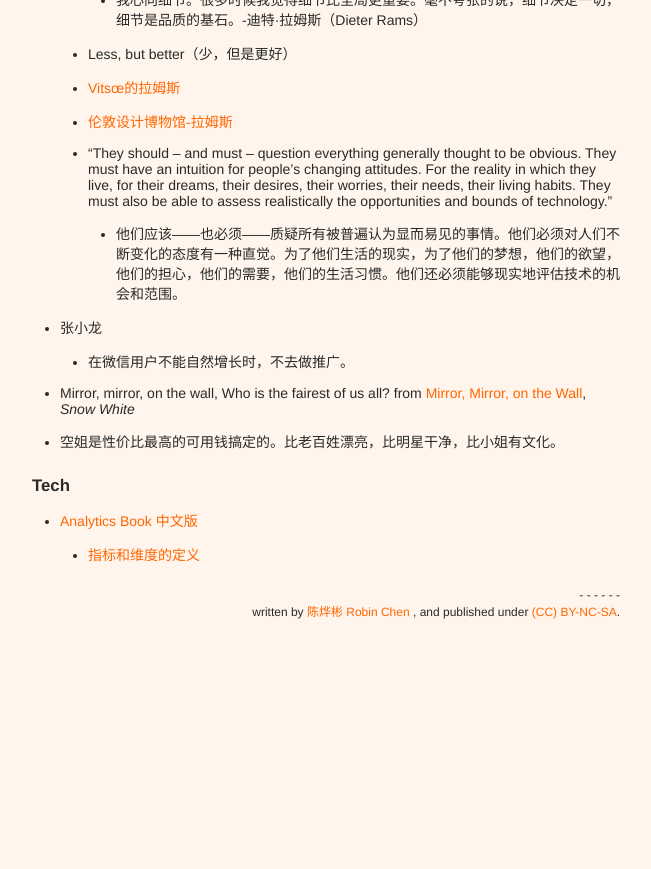
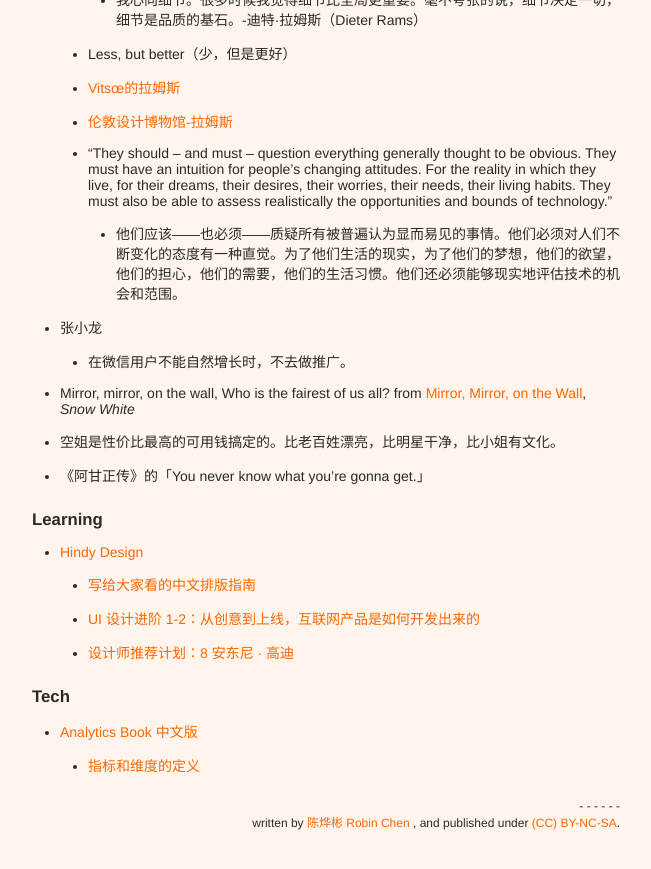
Before and after one commit to xianyuxmu/xianyuxmu.github.io, a Jekyll site: the page built from _posts/2019-07-03-reading-quarter-3.md, in a window 1280 px wide and 900 px high, scrolled down 1674 px. Shown: the top 869 px of the window, without its empty margins (314-965 px from the left). Built offline with Jekyll 4.4.1, drawn with Linux system fonts in a browser that asks for light colours; comment, search, counter and statistics services are not loaded; before the commit the page ends 2363 px from its top, so only the background shows below that.

Commit message:
Hindy Design

```diff
--- a/_posts/2019-07-03-reading-quarter-3.md
+++ b/_posts/2019-07-03-reading-quarter-3.md
@@ -61,6 +61,15 @@ tags:
 	- 在微信用户不能自然增长时，不去做推广。
 - Mirror, mirror, on the wall, Who is the fairest of us all? from [Mirror, Mirror, on the Wall](http://www.debunkingmandelaeffects.com/mirror-mirror-on-the-wall/), *Snow White*
 - 空姐是性价比最高的可用钱搞定的。比老百姓漂亮，比明星干净，比小姐有文化。
+- 《阿甘正传》的「You never know what you're gonna get.」
+
+### Learning
+
+- [Hindy Design](https://zhuanlan.zhihu.com/uicircle)
+	- [写给大家看的中文排版指南](https://zhuanlan.zhihu.com/p/20506092)
+	- [UI 设计进阶 1-2：从创意到上线，互联网产品是如何开发出来的](https://zhuanlan.zhihu.com/p/34249920)
+	- [设计师推荐计划：8 安东尼 · 高迪](https://zhuanlan.zhihu.com/p/32829349)
+
 
 
 
```
